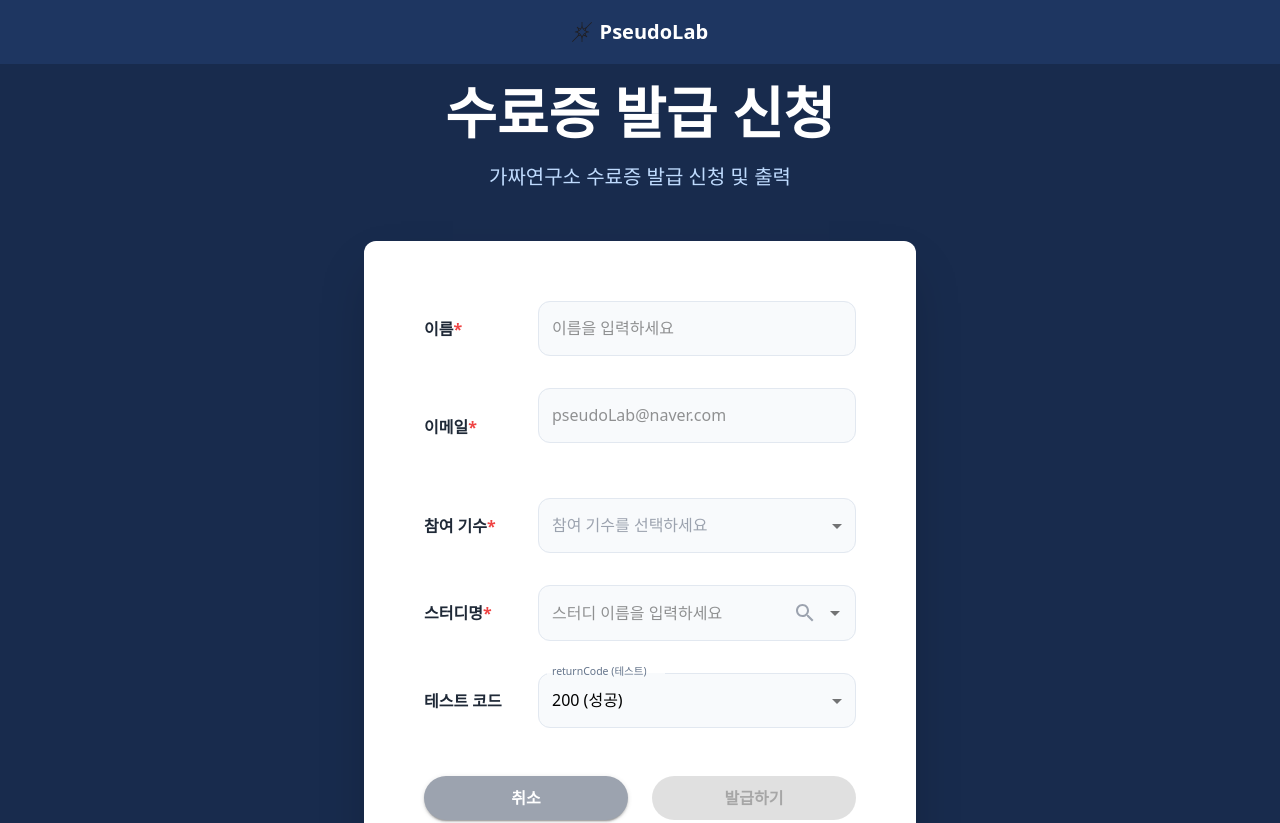
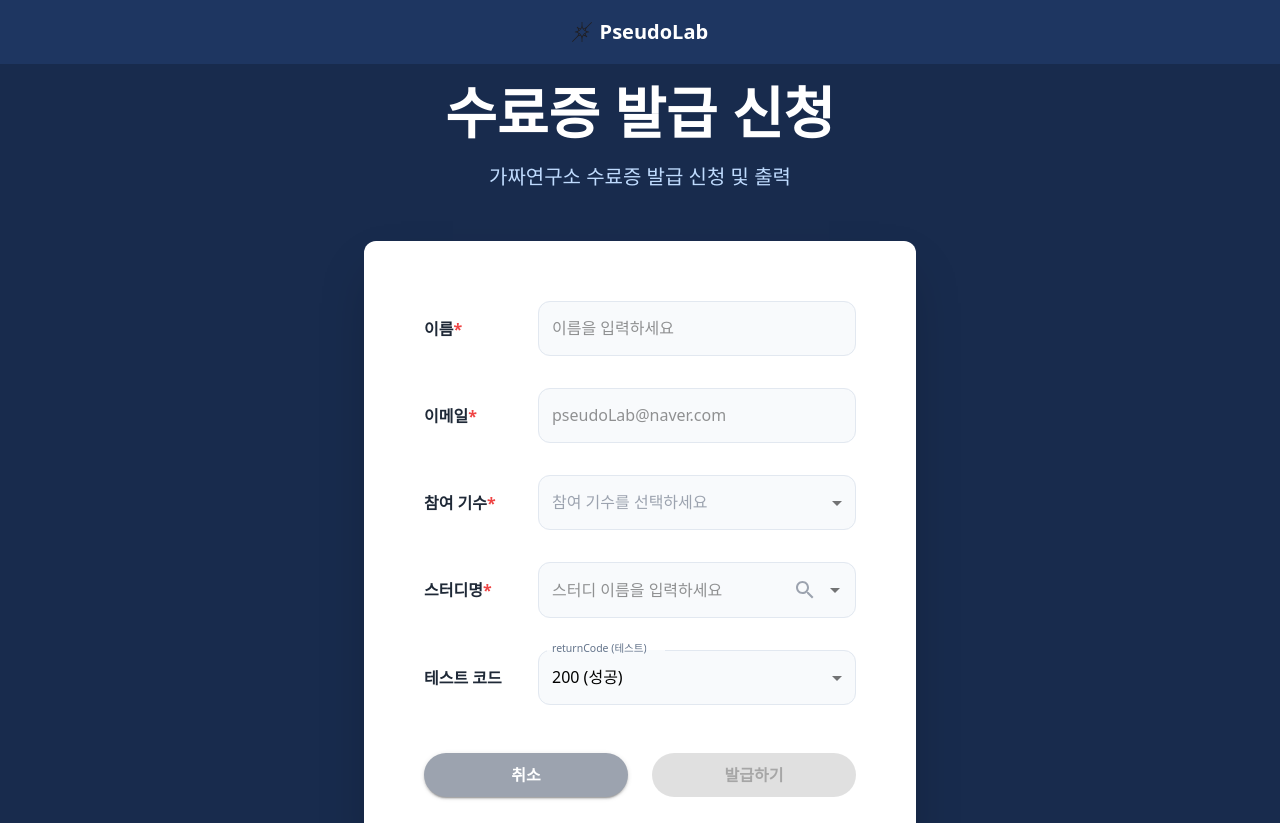
Before and after one commit to Pseudo-Lab/DevFactory, a React (Vite) app in the folder cert/frontend/: page / in a window 1280 px wide. Shown: the top 823 px of the page. Built offline with nearby package versions, Linux system fonts and the light colour scheme.

Commit message:
feat: 레이아웃 안맞아서 일단 삭제

```diff
--- a/cert/frontend/src/modules/Home/index.tsx
+++ b/cert/frontend/src/modules/Home/index.tsx
@@ -435,7 +435,6 @@ const ExportCertificateForm = () => {
                   placeholder="pseudoLab@naver.com"
                   size="medium"
                   error={!!formData.email && !isEmailValid}
-                  helperText={!!formData.email && !isEmailValid ? '올바른 이메일 형식이 아닙니다.' : ' '}
                 />
               </FieldRow>
 
```
